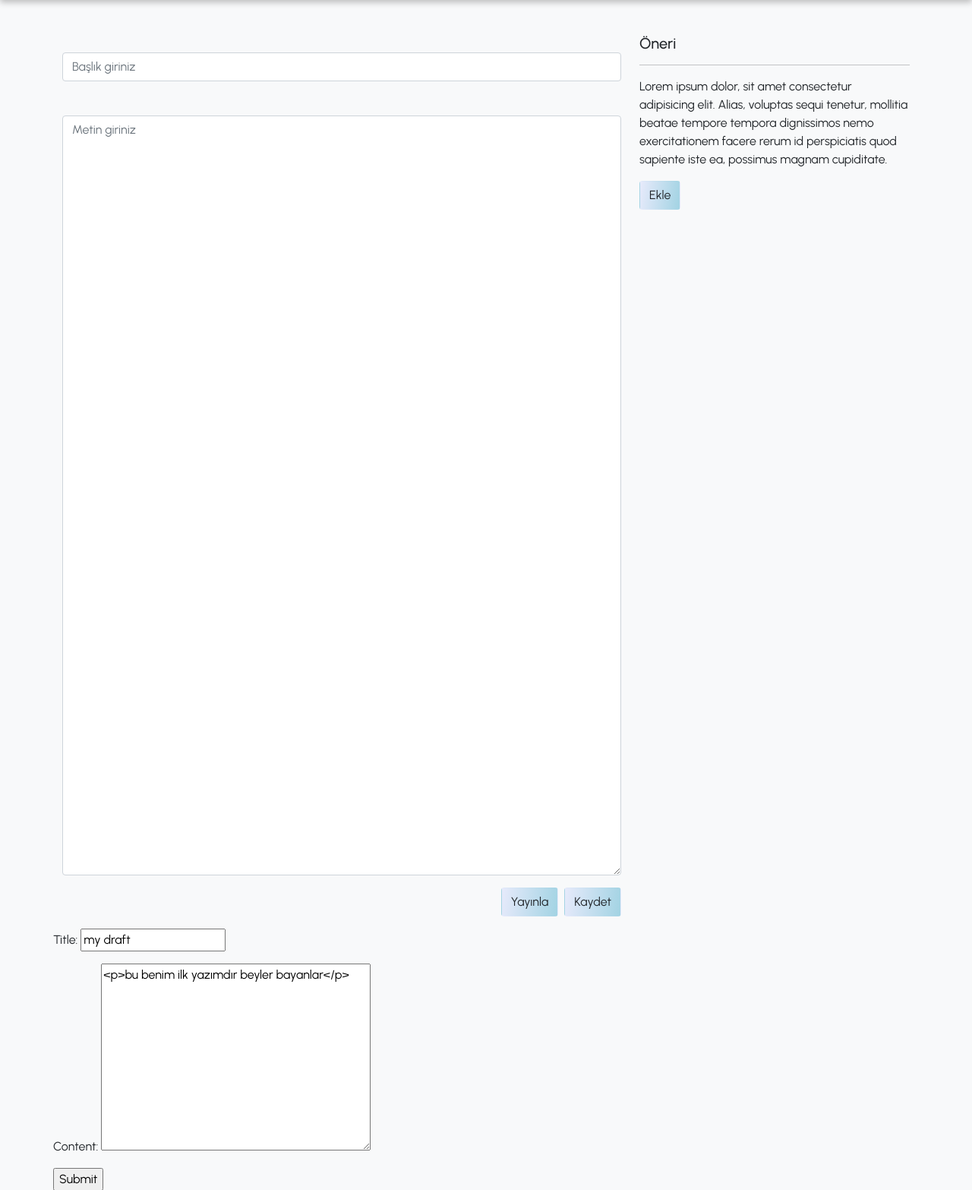
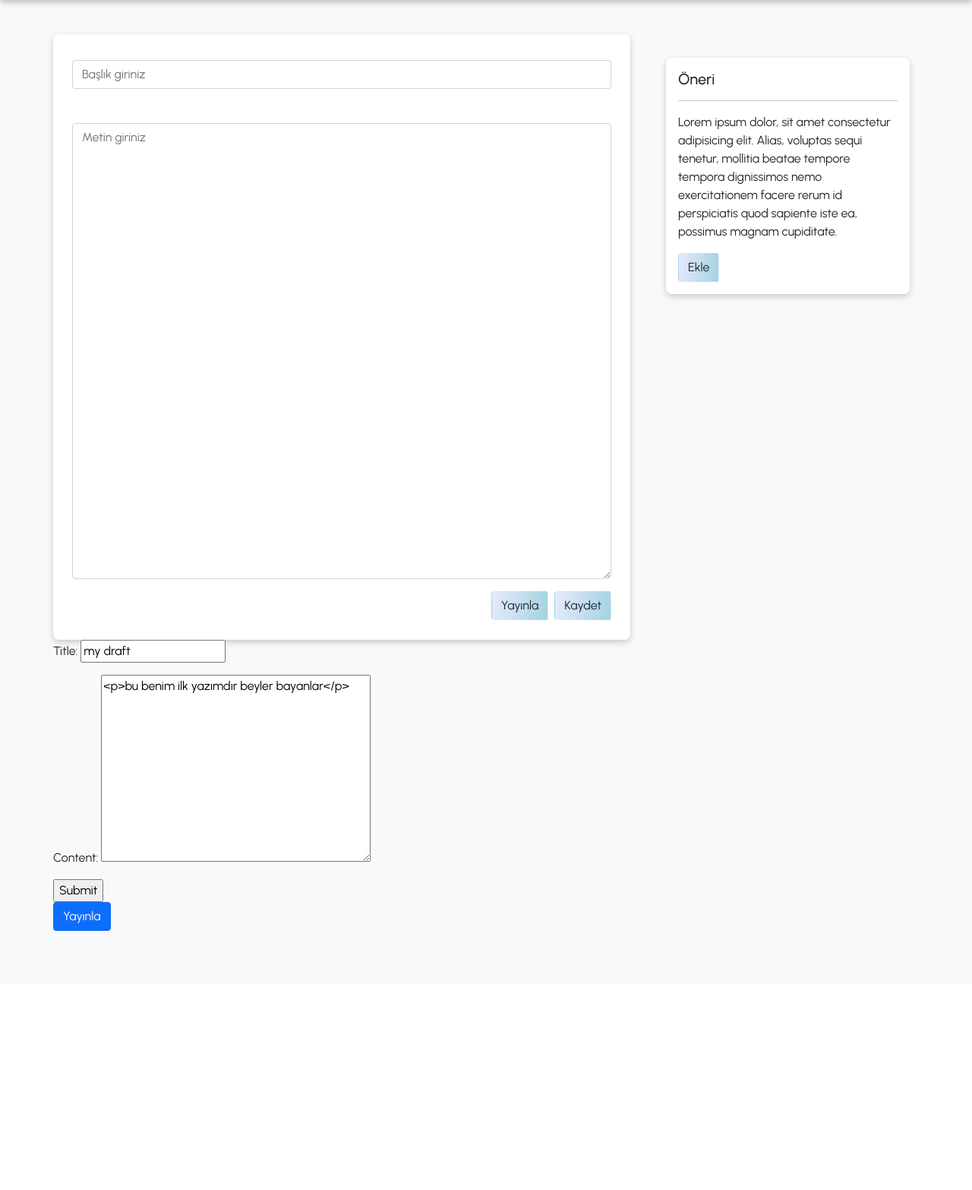
Before and after one commit to keremparlak0/ChatGPTBlogWebApp, a Django app: page /author/editor/1 in a window 1280 px wide. Shown: the part 70-1636 px from the top of the page at 76% size. After the commit the page ends 1295 px from the top, so only its background shows below. Run offline with Django 4.2, Linux system fonts and the light colour scheme; a user stored in the database is signed in; data comes from the database, SQL or seed files in the repository; parts of the project's set-up code (start-up, migrations or seed data) failed here and were passed over; some libraries are stand-ins or nearby versions.

Commit message:
style.css eklemeler yapıldı

```diff
--- a/static/css/style.css
+++ b/static/css/style.css
@@ -377,7 +377,7 @@
 
 #content {
   margin-top: 5px;
-  height: 1000px;
+  height: 600px;
 }
 
 #content2 {
@@ -400,3 +400,23 @@
   margin-top: 30px;
   margin-right: 30px;
 }
+
+.suggestion {
+  background-color: white;
+  box-shadow: 0px 3px 8px rgba(0, 0, 0, 20%);
+  border-radius: 8px;
+  padding: 16px;
+  margin-left: 35px;
+  margin-top: 31px;
+}
+
+.editor {
+
+  background-color: white;
+  box-shadow: 0px 3px 8px rgba(0, 0, 0, 20%);
+  padding-top: 10px;
+  padding-bottom: 10px;
+  padding-left: 25px;
+  padding-right: 25px;
+  border-radius: 8px;
+}
```
